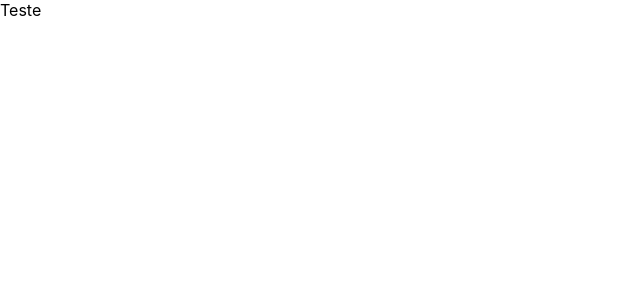
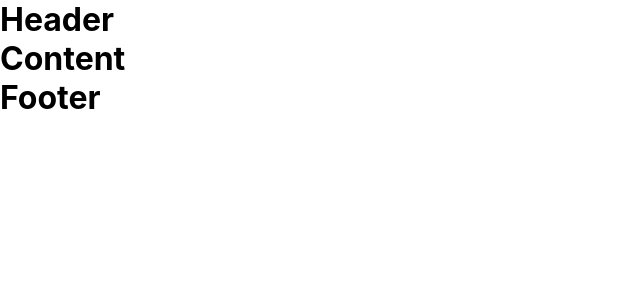
Before and after one commit to wilson-castro/task-controller, a React (Create React App) app in the folder frontend/: page / in a window 1280 px wide. Shown: the top 300 px of the page, without its empty margins (0-640 px from the left). Built offline with nearby package versions, Linux system fonts and the light colour scheme.

Commit message:
Componentes principais do Home criados

```diff
--- a/frontend/src/components/App.jsx
+++ b/frontend/src/components/App.jsx
@@ -1,12 +1,18 @@
 import '../styles/App.css';
 
 import React, { Component } from 'react'
+
+import Footer from './Footer';
+import Main from './Main';
+import Header from './Header';
 
 class App extends Component {
   render() {
     return (
       <div className="App">
-        <div className="Header">Teste</div>
+        <Header />
+        <Main />
+        <Footer />
       </div>
     )
   }
--- /dev/null
+++ b/frontend/src/components/Footer/index.jsx
@@ -0,0 +1,13 @@
+import React from 'react';
+
+// import { Container } from './styles';
+
+function Footer() {
+  return (
+    <footer className="Footer">
+      <h1>Footer</h1>
+    </footer>
+  )
+}
+
+export default Footer;
--- /dev/null
+++ b/frontend/src/components/Header/index.jsx
@@ -0,0 +1,13 @@
+import React from 'react';
+
+// import { Container } from './styles';
+
+function Header() {
+  return (
+    <header className="Header">
+      <h1>Header</h1>
+    </header>
+  )
+}
+
+export default Header;
--- /dev/null
+++ b/frontend/src/components/Header/styles.js
@@ -0,0 +1,5 @@
+import styled from 'styled-components';
+
+export const Container = styled.div`
+
+`;
--- /dev/null
+++ b/frontend/src/components/Main/index.jsx
@@ -0,0 +1,13 @@
+import React from 'react';
+
+// import { Container } from './styles';
+
+function Main() {
+  return (
+    <main className="Content">
+      <h1>Content</h1>
+    </main>
+  )
+}
+
+export default Main;
--- a/frontend/src/index.jsx
+++ b/frontend/src/index.jsx
@@ -4,7 +4,6 @@ import App from './components/App';
 import reportWebVitals from './reportWebVitals';
 
 import GlobalStyle from './styles/global'
-
 
 ReactDOM.render(
   <>
--- a/frontend/src/styles/App.css
+++ b/frontend/src/styles/App.css
@@ -3,4 +3,5 @@
 .App{
   background: #FFF;
   height: 100vh;
+
 }
--- a/frontend/src/styles/global.js
+++ b/frontend/src/styles/global.js
@@ -1,6 +1,7 @@
 import { createGlobalStyle } from "styled-components";
 
 export default createGlobalStyle`
+
   *{
     margin: 0;
     padding: 0;
```
Also changed, not shown: frontend/src/components/Footer/styles.js (added), frontend/src/components/Main/styles.js (added).
